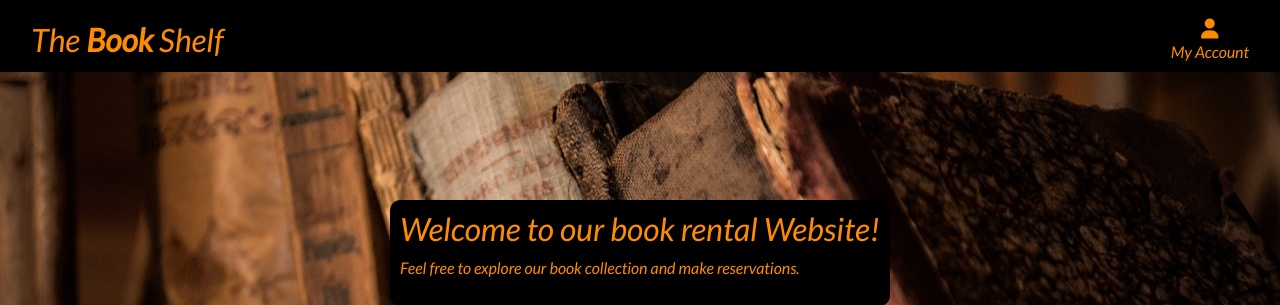
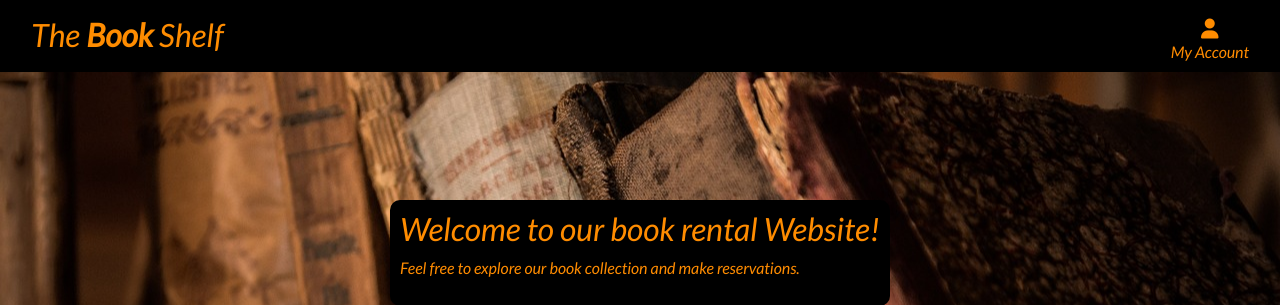
Before and after one commit to ourfalia/the-book-shelf, a Django app: template home/templates/home/home.html in a window 1280 px wide. Shown: the top 305 px of the page. Run offline with Django 3.2, Linux system fonts and the light colour scheme; the template is opened without the code that fills it, so the values that code supplies are empty; some libraries are stand-ins or nearby versions.

Commit message:
update the header in base template

```diff
--- a/static/css/base.css
+++ b/static/css/base.css
@@ -20,6 +20,7 @@ body {
     background-color: rgb(0, 0, 0);
 }
 
+
 .nav-text,
 .orange-text {
     color: rgb(255, 140, 0);
@@ -29,8 +30,7 @@ body {
     color: rgb(252, 82, 3)
   }
 
-@media (min-width: 992px) {
-    .header-container {
-        padding-top: 200px;
-    }
+
+.header-container {
+    padding-top: 200px;
 }
--- a/templates/base.html
+++ b/templates/base.html
@@ -26,16 +26,16 @@
   </head>
   <body>
     <header class="container-fluid fixed-top">
-        <div  class="row nav-color pt-lg-2 d-none d-lg-flex">
-            <div class="col-12 col-lg-6 my-auto py-1 py-lg-0 text-center text-lg-left">
+        <div  class="row nav-color pt-2 ">
+            <div class="col-12 col-lg-6 text-center text-lg-left mb-2 mb-lg-0">
                 <a href="{% url 'home' %}" class="nav-link main-logo-link">
                     <h2 class="logo-font nav-text my-0">The <strong>Book</strong> Shelf</h2>
                 </a>
             </div>
-            <div class="col-12 col-lg-6 my-auto py-1 py-lg-0 text-center text-lg-right">
-                <ul class="list-inline list-unstyled text-center text-lg-right my-0">
+            <div class="col-12 col-lg-6 text-center text-lg-right">
+                <ul class="list-inline list-unstyled my-0">
                     <li class="list-inline-item dropdown">
-                        <a class="nav-text nav-link" href="#" id="user-options" data-toggle="dropdown" aria-haspopup="true" aria-expanded="false">
+                        <a class="nav-text nav-link" href="#" data-toggle="dropdown" aria-haspopup="true" aria-expanded="false">
                             <div class="text-center">
                                 <div><i class="fas fa-user fa-lg"></i></div>
                                 <p class="my-0">My Account</p>
@@ -43,7 +43,6 @@
                         </a>
                         <div class="dropdown-menu border-0" aria-labelledby="user-options">
                             {% if request.user.is_authenticated %}
-                                <a href="" class="dropdown-item">My Profile</a>
                                 <a href="{% url 'account_logout' %}" class="dropdown-item">Logout</a>
                             {% else %}
                                 <a href="{% url 'account_signup' %}" class="dropdown-item">Register</a>
@@ -54,6 +53,9 @@
                 </ul>
             </div>
         </div>
+
+
+
 
     </header>
     {% if messages %}
```
